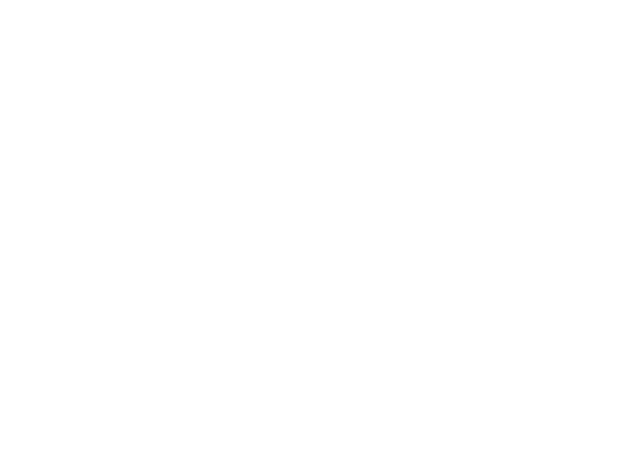
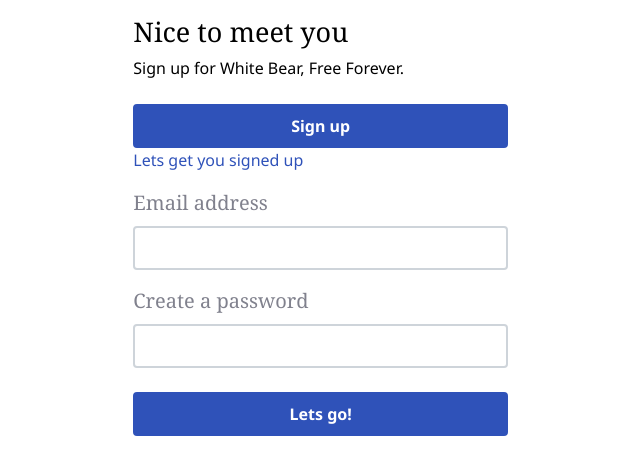
Before and after one commit to dozaki2732/white-bear-mpa, a React (Create React App) app: page / in a window 1280 px wide. Shown: the top 474 px of the page, without its empty margins (101-741 px from the left). Built offline with nearby package versions, Linux system fonts and the light colour scheme.

Commit message:
sign up card for landing

```diff
--- a/src/components/pages/Landing.js
+++ b/src/components/pages/Landing.js
@@ -1,5 +1,10 @@
 import React from "react";
+import SignUpCard from "../ui/SignUpCard";
 
 export default function Landing() {
-   return <></>;
+   return (
+      <>
+         <SignUpCard />
+      </>
+   );
 }
--- a/src/components/ui/SignUpCard.js
+++ b/src/components/ui/SignUpCard.js
@@ -1,4 +1,49 @@
 import React from "react";
 import { Link } from "react-router-dom";
 
-export default function SignUpCards() {}
+export default function SignUpCard() {
+   return (
+      <div className="row">
+         <div className="offset-1 col-10 offset-sm-1 col-sm-9 offset-md-1 col-md-4 offset-lg-2 col-lg-4 offset-xl-2 col-xl-4 mb-6">
+            <div className="card">
+               <div className="card-body">
+                  <div className="landing-card">
+                     <h2>Nice to meet you</h2>
+                     <p className="card-text mb-5">
+                        Sign up for White Bear, Free Forever.
+                     </p>
+
+                     <Link
+                        to="/create-answer"
+                        role="button"
+                        className="btn btn-landing btn-success btn-block"
+                     >
+                        Sign up
+                     </Link>
+                     <p className="signup-text mb-4">Lets get you signed up</p>
+                     <div className="form-group">
+                        <label className="text-muted">Email address</label>
+                        <input type="email" className="form-control" required />
+                     </div>
+                     <div className="form-group">
+                        <label className="text-muted">Create a password</label>
+                        <input
+                           type="password"
+                           className="form-control"
+                           id="inputPassword"
+                        />
+                     </div>
+                     <Link
+                        className="btn btn-success btn-landing btn-block mt-5"
+                        role="button"
+                        to="/create-answer"
+                     >
+                        Lets go!
+                     </Link>
+                  </div>
+               </div>
+            </div>
+         </div>
+      </div>
+   );
+}
```
